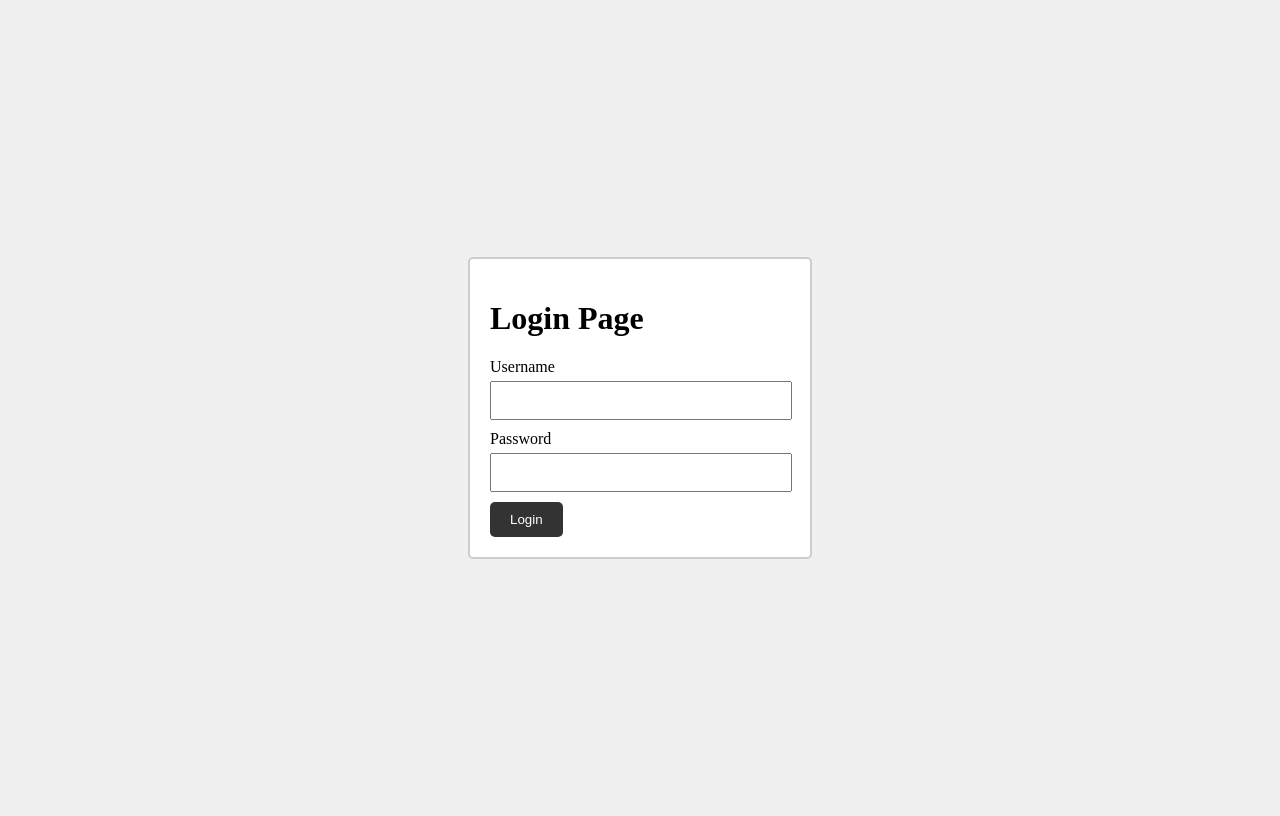
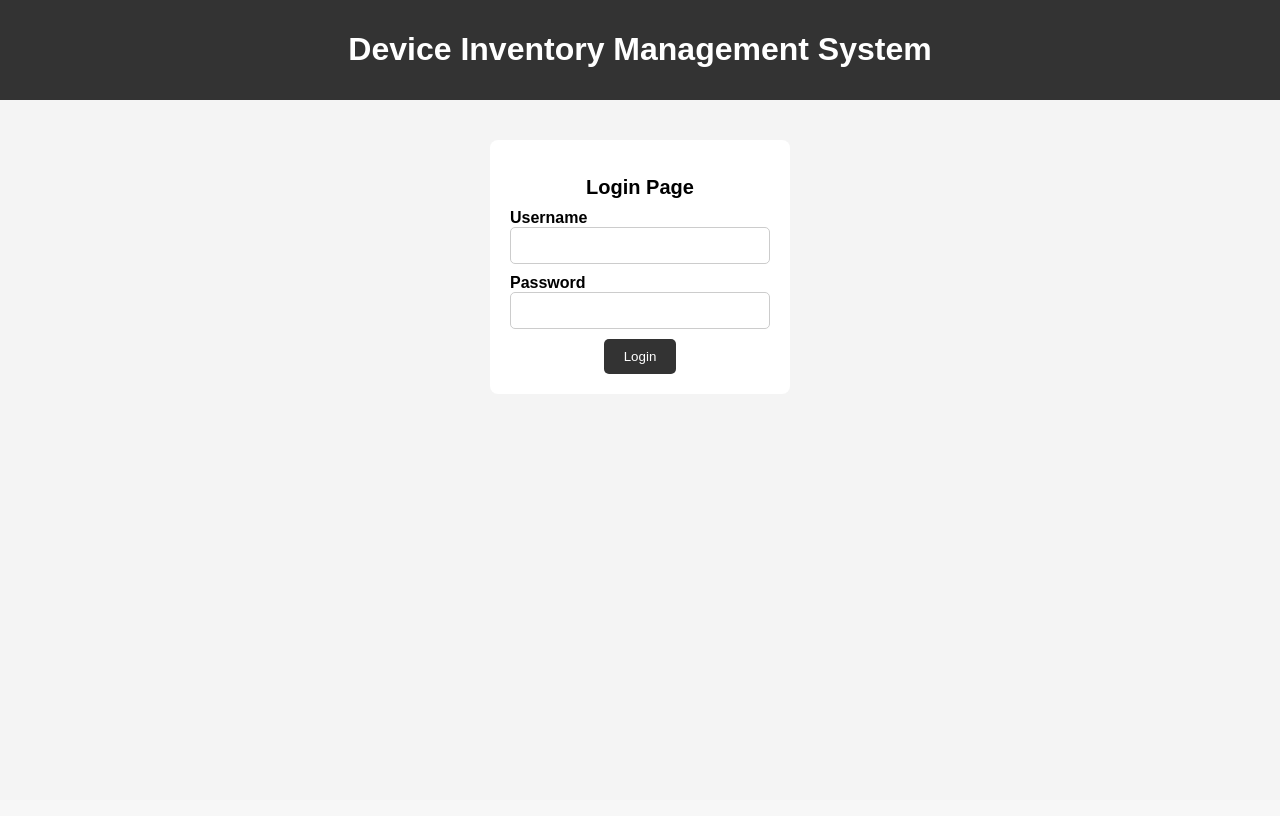
Before and after one commit to nishshanka123/B9IS123_2324_TMD2_20024471_Nishshanka, a Flask app: page / in a window 1280 px wide. After the commit the page ends 374 px from the top, so only its background shows below. Run offline with Flask 3, Linux system fonts and the light colour scheme; parts of the project's set-up code (start-up, migrations or seed data) failed here and were passed over.

Commit message:
Implemented style to login for consistency

```diff
--- a/flaskr/static/style-mainpage.css
+++ b/flaskr/static/style-mainpage.css
@@ -1,40 +1,64 @@
 body {
+  font-family: Arial, sans-serif;
+  margin: 0;
+  padding: 0;
+  background-color: #f4f4f4;
+}
+header {
+  background-color: #333;
+  color: white;
+  padding: 10px 0;
+  text-align: center;
+}
+
+.container {
+  width: 80%;
+  margin: 20px auto;
   display: flex;
   justify-content: center;
   align-items: center;
-    height: 100vh;
-    background-color: #f0f0f0;
 }
 
-  .login-form {
-    border: 2px solid #ccc;
+.card {
+  background-color: #fff;
+  border-radius: 8px;
+  margin: 20px;
+  float: left;
+  width: calc(100% - 40px); /* Full width for login form */
   padding: 20px;
-    background-color: #fff;
-    border-radius: 5px;
+  box-sizing: border-box;
   width: 300px;
 }
 
+.card h2 {
+  display: flex;
+  justify-content: center;
+  align-items: center;
+  font-size: 20px;
+  margin-bottom: 10px;
+}
+
+
 .form-label {
-        display: block;
+  font-weight: bold;
   margin-bottom: 5px;
 }
-
 .form-input {
   width: calc(100% - 22px);
   padding: 10px;
   margin-bottom: 10px;
+  border-radius: 5px;
+  border: 1px solid #ccc;
+  transition: border-color 0.3s ease;
 }
-
 .form-submit {
   background-color: #333;
   color: white;
-    border: none;
-    cursor: pointer;
   padding: 10px 20px;
   text-decoration: none;
   border-radius: 5px;
+  border: none;
+  cursor: pointer;
+  margin: 0 auto; /* Alighn to the center */
+  display: block; /* Ensure it behaves like a block element */
 }
-
-  .form-submit:hover {
-    background-color: #45a049;
-  }
--- a/flaskr/templates/login.html
+++ b/flaskr/templates/login.html
@@ -3,20 +3,25 @@
 <head>
     <meta charset="UTF-8">
     <meta name="viewport" content="width=device-width, initial-scale=1.0">
-  <title>Login</title>
-  <link rel="stylesheet" type="text/css" href="{{ url_for('static', filename='style-mainpage.css')}}">
+    <title>Device Inventory Management System</title>
+    <link rel="stylesheet" href="{{ url_for('static', filename='style-mainpage.css') }}">
 </head>
 <body>
-  <form class="login-form" action="{{ url_for('login') }}" method="post">
-    <h1>Login Page</h1>
+    <header>
+        <h1>Device Inventory Management System</h1>
+    </header>
+    <div class="container">
+        <form class="login-form card" action="{{ url_for('login') }}" method="post">
+            <h2>Login Page</h2>
             <label class="form-label">Username</label>
             <input class="form-input" type="text" name="username" id="username" required>
             <label class="form-label">Password</label>
             <input class="form-input" type="password" name="password" id="password" required>
-    <input class="form-submit" type="submit" value="Login">
+            <input class="form-submit btn" type="submit" value="Login">
             {% if msg %}
             <p style="color: red;">{{ msg }}</p>
             {% endif %}
         </form>
+    </div>
 </body>
 </html>
```
Lines whose indentation alone changed are shown as unchanged.
